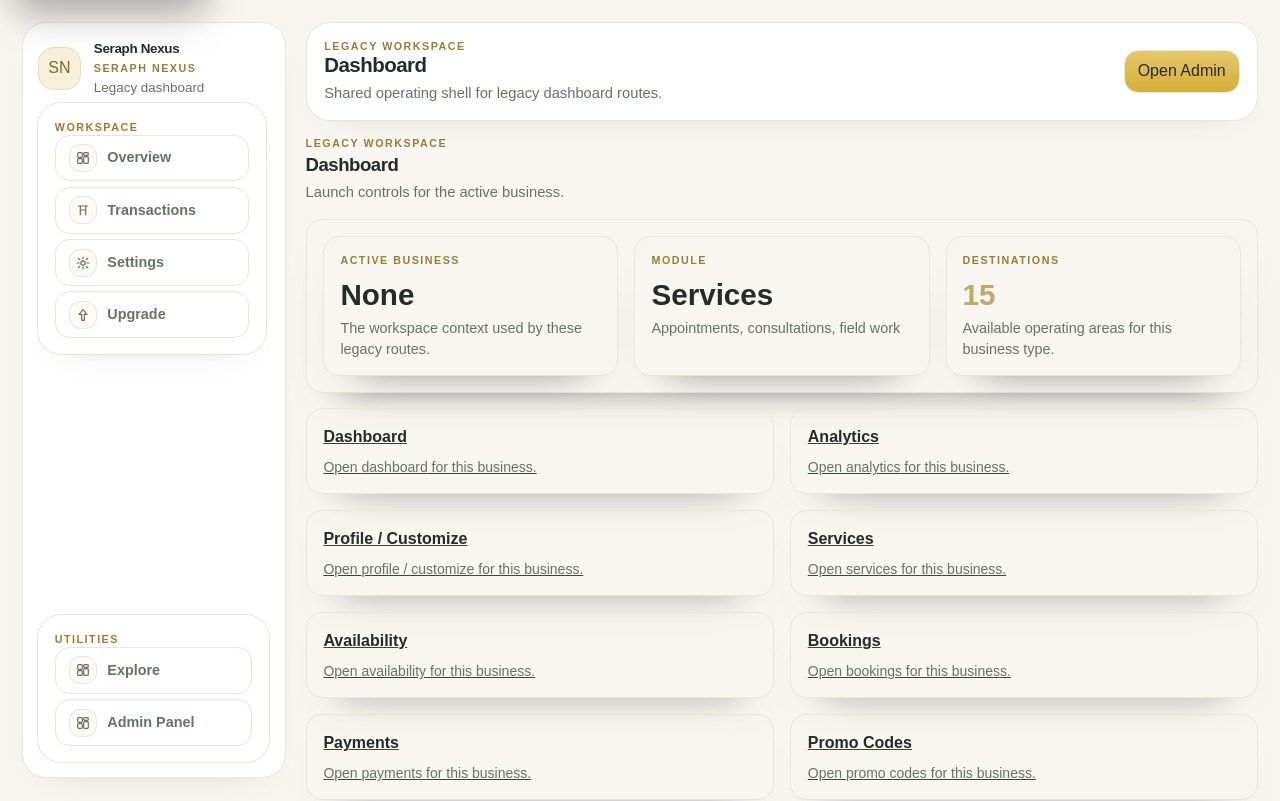
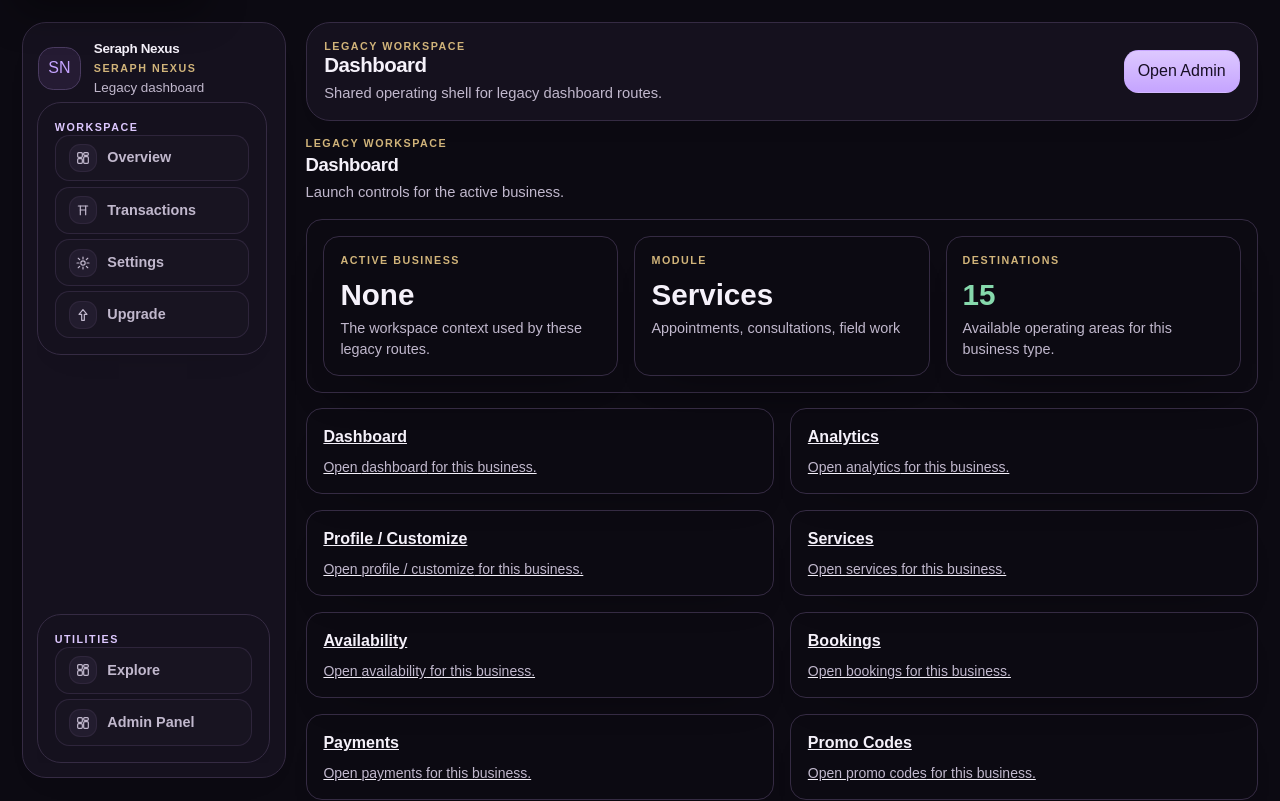
Before and after one commit to DBXXIII2025/SeraphNexus, a Next.js app: page /dashboard in a window 1280 px wide. Shown: the top 801 px of the page. Built offline with nearby package versions, Linux system fonts and the light colour scheme; no server answers.

Commit message:
Unify global platform color tokens and remove legacy light-theme overrides

```diff
--- a/app/globals.css
+++ b/app/globals.css
@@ -6,45 +6,45 @@
   --app-viewport-height: 100vh;
   --font-body: Arial, Helvetica, sans-serif;
   --font-heading: Arial, Helvetica, sans-serif;
-  --page-bg: #0b0c0e;
-  --section-bg: #111317;
-  --surface: #111317;
-  --surface-muted: #0f1114;
-  --surface-raised: #16191e;
-  --panel: #111317;
-  --panel-strong: #16191e;
-  --bg-card: #16191e;
+  --page-bg: #0c0a12;
+  --section-bg: #15111e;
+  --surface: #15111e;
+  --surface-muted: #100d18;
+  --surface-raised: #20172c;
+  --panel: #15111e;
+  --panel-strong: #20172c;
+  --bg-card: #20172c;
   --border: rgba(255, 255, 255, 0.06);
   --border-soft: rgba(255, 255, 255, 0.06);
-  --border-strong: rgba(212, 175, 55, 0.18);
-  --accent: #d4af37;
-  --accent-strong: #b08968;
-  --accent-soft: #e6c76a;
-  --accent-muted: rgba(212, 175, 55, 0.08);
-  --accent-border: rgba(212, 175, 55, 0.18);
-  --accent-contrast: #0b0c0e;
-  --active-bg: rgba(212, 175, 55, 0.12);
-  --muted-bg: #16191e;
+  --border-strong: rgba(197, 164, 255, 0.18);
+  --accent: #c5a4ff;
+  --accent-strong: #9873d2;
+  --accent-soft: #ddc8ff;
+  --accent-muted: rgba(197, 164, 255, 0.08);
+  --accent-border: rgba(197, 164, 255, 0.18);
+  --accent-contrast: #170e24;
+  --active-bg: rgba(197, 164, 255, 0.12);
+  --muted-bg: #20172c;
   --destructive: #f87171;
   --destructive-bg: rgba(248, 113, 113, 0.12);
   --destructive-border: rgba(248, 113, 113, 0.26);
-  --success: #c2a96a;
-  --success-bg: rgba(212, 175, 55, 0.12);
-  --success-border: rgba(212, 175, 55, 0.24);
+  --success: #86d9ac;
+  --success-bg: rgba(134, 217, 172, 0.12);
+  --success-border: rgba(134, 217, 172, 0.24);
   --warning: #e6c76a;
   --warning-bg: rgba(230, 199, 106, 0.14);
   --warning-border: rgba(230, 199, 106, 0.24);
-  --info: #b08968;
-  --info-bg: rgba(176, 137, 104, 0.14);
-  --info-border: rgba(176, 137, 104, 0.26);
-  --text-main: #cfc8bb;
-  --text-strong: #f3efe7;
-  --text-soft: #8a8376;
-  --text-muted: #8a8376;
+  --info: #a9c7ff;
+  --info-bg: rgba(169, 199, 255, 0.14);
+  --info-border: rgba(169, 199, 255, 0.26);
+  --text-main: #f5f1fa;
+  --text-strong: #fff;
+  --text-soft: #c1b8cd;
+  --text-muted: #c1b8cd;
   --shadow-soft: 0 16px 34px rgba(0, 0, 0, 0.3);
   --shadow-card: 0 18px 42px rgba(0, 0, 0, 0.38);
   --shadow-premium: 0 24px 56px rgba(0, 0, 0, 0.46);
-  --focus-ring: 0 0 0 3px rgba(212, 175, 55, 0.18);
+  --focus-ring: 0 0 0 3px rgba(197, 164, 255, 0.18);
   --bg-main: var(--page-bg);
   --surface-dark-undertone: var(--section-bg);
   --surface-dark-soft: var(--surface-muted);
@@ -214,8 +214,8 @@ button,
 
 .btn-secondary:hover,
 .btn-ghost:hover {
-  background: rgba(212, 175, 55, 0.08) !important;
-  border-color: rgba(212, 175, 55, 0.32) !important;
+  background: rgba(197, 164, 255, 0.08) !important;
+  border-color: rgba(197, 164, 255, 0.32) !important;
   color: var(--text-strong) !important;
 }
 
@@ -529,9 +529,9 @@ a:focus-visible {
 .admin-system {
   min-height: var(--app-viewport-height);
   background:
-    radial-gradient(circle at top left, rgba(212, 175, 55, 0.08), transparent 28%),
-    radial-gradient(circle at top right, rgba(176, 137, 104, 0.06), transparent 24%),
-    linear-gradient(180deg, #0b0c0e 0%, #0d0f12 52%, #0b0c0e 100%) !important;
+    radial-gradient(circle at top left, rgba(197, 164, 255, 0.08), transparent 28%),
+    radial-gradient(circle at top right, rgba(152, 115, 210, 0.06), transparent 24%),
+    linear-gradient(180deg, #0c0a12 0%, #120e1a 52%, #0c0a12 100%) !important;
   color: var(--text-main) !important;
 }
 
@@ -565,7 +565,7 @@ a:focus-visible {
   position: relative;
   overflow: hidden;
   border: 1px solid color-mix(in srgb, var(--border-soft) 82%, transparent) !important;
-  background: linear-gradient(180deg, rgba(22, 25, 30, 0.98), rgba(17, 19, 23, 0.98)) !important;
+  background: linear-gradient(180deg, rgba(32, 23, 44, 0.98), rgba(21, 17, 30, 0.98)) !important;
   color: var(--text-main) !important;
   box-shadow: 0 22px 40px -34px rgba(0, 0, 0, 0.68) !important;
 }
@@ -634,8 +634,8 @@ a:focus-visible {
   justify-content: center;
   overflow: hidden;
   border-radius: 0.95rem;
-  border: 1px solid rgba(212, 175, 55, 0.18) !important;
-  background: linear-gradient(180deg, rgba(212, 175, 55, 0.14), rgba(176, 137, 104, 0.08)) !important;
+  border: 1px solid rgba(197, 164, 255, 0.18) !important;
+  background: linear-gradient(180deg, rgba(197, 164, 255, 0.14), rgba(152, 115, 210, 0.08)) !important;
   color: var(--accent) !important;
 }
 
@@ -723,7 +723,7 @@ a:focus-visible {
   overscroll-behavior: contain;
   padding-right: 0.2rem;
   scrollbar-width: thin;
-  scrollbar-color: rgba(212, 175, 55, 0.24) transparent;
+  scrollbar-color: rgba(197, 164, 255, 0.24) transparent;
 }
 
 .admin-sidebar-scroll::-webkit-scrollbar {
@@ -737,8 +737,8 @@ a:focus-visible {
 .admin-sidebar-scroll::-webkit-scrollbar-thumb {
   background: linear-gradient(
     180deg,
-    rgba(212, 175, 55, 0.22),
-    rgba(176, 137, 104, 0.18)
+    rgba(197, 164, 255, 0.22),
+    rgba(152, 115, 210, 0.18)
   );
   border-radius: 999px;
   border: 1px solid rgba(255, 255, 255, 0.04);
@@ -747,8 +747,8 @@ a:focus-visible {
 .admin-sidebar-scroll::-webkit-scrollbar-thumb:hover {
   background: linear-gradient(
     180deg,
-    rgba(212, 175, 55, 0.32),
-    rgba(176, 137, 104, 0.26)
+    rgba(197, 164, 255, 0.32),
+    rgba(152, 115, 210, 0.26)
   );
 }
 
@@ -796,7 +796,7 @@ a:focus-visible {
   justify-content: center;
   border-radius: 0.7rem;
   border: 1px solid color-mix(in srgb, var(--border-soft) 68%, transparent) !important;
-  background: rgba(212, 175, 55, 0.06) !important;
+  background: rgba(197, 164, 255, 0.06) !important;
 }
 
 .admin-nav-label {
@@ -808,21 +808,21 @@ a:focus-visible {
 }
 
 .admin-nav-link-active {
-  background: linear-gradient(180deg, rgba(212, 175, 55, 0.18), rgba(176, 137, 104, 0.12)) !important;
+  background: linear-gradient(180deg, rgba(197, 164, 255, 0.18), rgba(152, 115, 210, 0.12)) !important;
   color: var(--text-strong) !important;
-  border-color: rgba(212, 175, 55, 0.32) !important;
+  border-color: rgba(197, 164, 255, 0.32) !important;
   box-shadow: inset 0 0 0 1px rgba(230, 199, 106, 0.05), 0 16px 28px -24px rgba(0, 0, 0, 0.7) !important;
 }
 
 .admin-nav-link-active .admin-nav-glyph {
-  background: rgba(212, 175, 55, 0.14) !important;
-  border-color: rgba(212, 175, 55, 0.24) !important;
+  background: rgba(197, 164, 255, 0.14) !important;
+  border-color: rgba(197, 164, 255, 0.24) !important;
 }
 
 .admin-action-primary {
-  background: linear-gradient(180deg, #e6c76a, #d4af37) !important;
+  background: linear-gradient(180deg, #ddc8ff, #c5a4ff) !important;
   color: var(--accent-contrast) !important;
-  border-color: rgba(212, 175, 55, 0.42) !important;
+  border-color: rgba(197, 164, 255, 0.42) !important;
 }
 
 .admin-action-secondary {
@@ -872,7 +872,7 @@ a:focus-visible {
 .dashboard-metric-card {
   border-radius: 1rem;
   border: 1px solid color-mix(in srgb, var(--border-soft) 82%, transparent);
-  background: linear-gradient(180deg, rgba(22, 25, 30, 0.98), rgba(17, 19, 23, 0.98));
+  background: linear-gradient(180deg, rgba(32, 23, 44, 0.98), rgba(21, 17, 30, 0.98));
   box-shadow: 0 22px 40px -34px rgba(0, 0, 0, 0.68);
 }
 
@@ -897,7 +897,7 @@ a:focus-visible {
 .admin-system .form-section {
   border-radius: 1rem !important;
   border: 1px solid color-mix(in srgb, var(--border-soft) 78%, transparent) !important;
-  background: linear-gradient(180deg, rgba(22, 25, 30, 0.98), rgba(17, 19, 23, 0.98)) !important;
+  background: linear-gradient(180deg, rgba(32, 23, 44, 0.98), rgba(21, 17, 30, 0.98)) !important;
   box-shadow: 0 22px 40px -34px rgba(0, 0, 0, 0.68) !important;
 }
 
@@ -923,7 +923,7 @@ a:focus-visible {
   min-height: 1.8rem;
   border-radius: 999px !important;
   border: 1px solid color-mix(in srgb, var(--border-soft) 78%, transparent) !important;
-  background: rgba(212, 175, 55, 0.08) !important;
+  background: rgba(197, 164, 255, 0.08) !important;
   padding: 0.18rem 0.7rem !important;
   color: var(--text-main) !important;
   font-size: 0.72rem;
@@ -1081,7 +1081,7 @@ a:focus-visible {
   width: 2.5rem;
   align-items: center;
   justify-content: center;
-  border: 1px solid rgba(212, 175, 55, 0.18) !important;
+  border: 1px solid rgba(197, 164, 255, 0.18) !important;
   background: var(--accent-muted) !important;
   color: var(--accent) !important;
 }
@@ -1188,7 +1188,7 @@ a:focus-visible {
   flex-shrink: 0;
   align-items: center;
   justify-content: center;
-  border: 1px solid rgba(212, 175, 55, 0.18) !important;
+  border: 1px solid rgba(197, 164, 255, 0.18) !important;
   background: var(--accent-muted) !important;
   color: var(--accent) !important;
   font-weight: 700;
@@ -1197,7 +1197,7 @@ a:focus-visible {
 .public-chip {
   display: inline-flex;
   width: fit-content;
-  border: 1px solid rgba(212, 175, 55, 0.18) !important;
+  border: 1px solid rgba(197, 164, 255, 0.18) !important;
   padding: 0.25rem 0.5rem;
   background: var(--accent-muted) !important;
   color: var(--accent) !important;
@@ -1328,7 +1328,7 @@ a:focus-visible {
   overflow: hidden;
   border-radius: 0.95rem;
   border: 1px solid var(--border-soft);
-  background: linear-gradient(180deg, rgba(22, 25, 30, 0.98), rgba(17, 19, 23, 0.98)) !important;
+  background: linear-gradient(180deg, rgba(32, 23, 44, 0.98), rgba(21, 17, 30, 0.98)) !important;
   box-shadow: 0 8px 18px rgba(0, 0, 0, 0.22);
 }
 
@@ -1351,27 +1351,27 @@ a:focus-visible {
 }
 
 
-/* Editorial marketplace landing page: scoped so dashboards and checkout stay unchanged. */
+/* Shared SeraphCore palette for marketplace landing and platform surfaces. */
 body:has(.sn-home) {
-  background: #f7f6f1;
-  color: #282c27;
+  background: #0c0a12;
+  color: #f5f1fa;
 }
 body:has(.sn-home) .app-root-shell {
-  --page-bg: #f7f6f1;
-  --section-bg: #fbfaf6;
-  --surface: #ffffff;
-  --surface-muted: #f3f2eb;
-  --surface-raised: #ffffff;
-  --border-soft: #e7e7dd;
-  --border-strong: #d8d8cd;
-  --accent: #e8c75d;
-  --accent-muted: #f5eed7;
-  --accent-contrast: #252b28;
-  --text-main: #343b35;
-  --text-strong: #252b28;
-  --text-soft: #626a62;
-  --text-muted: #7a8076;
-  color-scheme: light;
+  --page-bg: #0c0a12;
+  --section-bg: #100d18;
+  --surface: #15111e;
+  --surface-muted: #120e1a;
+  --surface-raised: #15111e;
+  --border-soft: #352b43;
+  --border-strong: #4a3b60;
+  --accent: #c5a4ff;
+  --accent-muted: #251b33;
+  --accent-contrast: #170e24;
+  --text-main: #f5f1fa;
+  --text-strong: #f5f1fa;
+  --text-soft: #c1b8cd;
+  --text-muted: #b7acc6;
+  color-scheme: dark;
 }
 .sn-home a,
 body:has(.sn-home) .app-root-shell > div a {
@@ -1383,13 +1383,13 @@ body:has(.sn-home) .app-root-shell > div a {
 .sn-home .sn-feature-card {
   background-image: none;
 }
-.sn-home .sn-card-service { background-color: #e8eee6; }
-.sn-home .sn-card-rental { background-color: #f0e3dd; }
-.sn-home .sn-card-shop { background-color: #293632; }
-.sn-home .sn-card-business { background-color: #f0d778; }
+.sn-home .sn-card-service { background-color: #15111e; }
+.sn-home .sn-card-rental { background-color: #1a1425; }
+.sn-home .sn-card-shop { background-color: #20172c; }
+.sn-home .sn-card-business { background-color: #251b33; }
 body:has(.sn-home) .site-brand-mark {
-  border-color: #e4dfcf !important;
-  background: #f5eed7 !important;
+  border-color: #4a3b60 !important;
+  background: #251b33 !important;
 }
 @media (prefers-reduced-motion: reduce) {
   .sn-home .sn-feature-card { transition: none; }
@@ -1401,47 +1401,45 @@ body:has(.sn-home) .site-brand-mark {
    Layout and permissions remain controlled by their existing components. */
 body:has(.admin-system),
 body:has(.public-business-page) {
-  background: #f7f6f1;
+  background: #0c0a12;
 }
 body:has(.admin-system) .app-root-shell,
 body:has(.public-business-page) .app-root-shell {
-  --page-bg: #f7f6f1;
-  --section-bg: #fbfaf6;
-  --surface: #ffffff;
-  --surface-muted: #f2f2eb;
-  --surface-raised: #ffffff;
-  --border: #e6e6dc;
-  --border-soft: #e6e6dc;
-  --border-strong: #d9d7c8;
-  --accent: #d9b64d;
-  --accent-soft: #9b7c29;
-  --accent-muted: #f6efd9;
-  --accent-contrast: #252b28;
-  --text-main: #3d453f;
-  --text-strong: #252b28;
-  --text-soft: #687168;
-  --text-muted: #7d847b;
-  --shadow-card: 0 15px 35px -28px rgba(38, 43, 38, .34);
-  --shadow-soft: 0 12px 28px -24px rgba(38, 43, 38, .25);
-  color-scheme: light;
+  --page-bg: #0c0a12;
+  --section-bg: #100d18;
+  --surface: #15111e;
+  --surface-muted: #120e1a;
+  --surface-raised: #15111e;
+  --border: #352b43;
+  --border-soft: #352b43;
+  --border-strong: #4a3b60;
+  --accent: #c5a4ff;
+  --accent-soft: #ddc8ff;
+  --accent-muted: #251b33;
+  --accent-contrast: #170e24;
+  --text-main: #f5f1fa;
+  --text-strong: #f5f1fa;
+  --text-soft: #c1b8cd;
+  --text-muted: #b7acc6;
+  --shadow-card: 0 15px 35px -28px rgba(0,0,0, .34);
+  --shadow-soft: 0 12px 28px -24px rgba(0,0,0, .25);
+  color-scheme: dark;
 }
 .admin-system {
-  background: #f7f6f1 !important;
-  color: #3d453f !important;
-}
-.admin-system * {
-  border-color: #e6e6dc !important;
-}
+  background: #0c0a12 !important;
+  color: #f5f1fa !important;
+}
+
 .admin-system-sidebar,
 .admin-system .admin-panel,
 .admin-system .admin-page-header,
 .admin-system .admin-topnav,
 .admin-system .admin-sidebar-section {
-  background: #ffffff !important;
-  color: #3d453f !important;
-  border: 1px solid #e6e6dc !important;
+  background: #15111e !important;
+  color: #f5f1fa !important;
+  border: 1px solid #352b43 !important;
   border-radius: 1.5rem;
-  box-shadow: 0 14px 34px -29px rgba(38,43,38,.30) !important;
+  box-shadow: 0 14px 34px -29px rgba(0,0,0,.30) !important;
 }
 .admin-system-sidebar::before,
 .admin-system .admin-panel::before,
@@ -1454,22 +1452,22 @@ body:has(.public-business-page) .app-root-shell {
 .admin-system .admin-page-title,
 .admin-system .section-title,
 .admin-system .admin-brand-name {
-  color: #252b28 !important;
+  color: #f5f1fa !important;
   letter-spacing: -.025em;
 }
 .admin-system .admin-eyebrow,
 .admin-system .admin-sidebar-eyebrow,
 .admin-system .section-kicker {
-  color: #977e37 !important;
+  color: #d1b47a !important;
 }
 .admin-system .admin-sidebar-heading,
 .admin-system .admin-muted {
-  color: #687168 !important;
+  color: #c1b8cd !important;
 }
 .admin-system .admin-brand-mark {
-  border-color: #e8dfc6 !important;
-  background: #f6efd9 !important;
-  color: #846923 !important;
+  border-color: #4a3b60 !important;
+  background: #251b33 !important;
+  color: #c5a4ff !important;
 }
 .admin-system .admin-shell-grid {
   max-width: 1680px;
@@ -1487,15 +1485,15 @@ body:has(.public-business-page) .app-root-shell {
 .admin-system .surface-panel,
 .admin-system .empty-state,
 .admin-system .form-section {
-  background: #fff !important;
-  color: #3d453f !important;
-  border: 1px solid #e6e6dc !important;
+  background: #15111e !important;
+  color: #f5f1fa !important;
+  border: 1px solid #352b43 !important;
   border-radius: 1.25rem;
-  box-shadow: 0 12px 30px -28px rgba(38,43,38,.25) !important;
+  box-shadow: 0 12px 30px -28px rgba(0,0,0,.25) !important;
 }
 body:has(.public-business-page) .public-business-page {
-  background: #f7f6f1 !important;
-  color: #303831 !important;
+  background: #0c0a12 !important;
+  color: #f5f1fa !important;
 }
 body:has(.public-business-page) .public-profile-shell-full {
   max-width: 76rem;
@@ -1505,14 +1503,14 @@ body:has(.public-business-page) .public-topnav,
 body:has(.public-business-page) .public-hero,
 body:has(.public-business-page) .public-section,
 body:has(.public-business-page) .public-gallery-frame {
-  border: 1px solid #e7e6da !important;
+  border: 1px solid #352b43 !important;
   border-radius: 1.5rem;
-  background: #ffffff !important;
-  color: #303831 !important;
-  box-shadow: 0 15px 35px -30px rgba(38,43,38,.28) !important;
+  background: #15111e !important;
+  color: #f5f1fa !important;
+  box-shadow: 0 15px 35px -30px rgba(0,0,0,.28) !important;
 }
 body:has(.public-business-page) .public-hero {
-  background: #f3f1e6 !important;
+  background: #1a1425 !important;
 }
 body:has(.public-business-page) .public-gallery-frame {
   overflow: hidden;
@@ -1549,7 +1547,7 @@ body:has(.public-business-page) .public-chip {
     overflow-x: hidden !important;
     overscroll-behavior-y: contain;
     scrollbar-width: thin;
-    scrollbar-color: #c8b778 transparent;
+    scrollbar-color: #9873d2 transparent;
     padding-bottom: 1.5rem;
   }
   .admin-sidebar-scroll .admin-sidebar-section {
@@ -1561,60 +1559,60 @@ body:has(.public-business-page) .public-chip {
   }
 }
 .admin-sidebar-scroll:focus-visible {
-  outline: 2px solid #d9b64d;
+  outline: 2px solid #c5a4ff;
   outline-offset: -2px;
 }
 /* Seravelle chat: isolated visual styling, existing conversation/actions APIs retained. */
 .seravelle-chat {
-  --text-main: #343b35;
-  --text-strong: #252b28;
-  --text-soft: #687168;
-  --text-muted: #7d847b;
-  --surface: #fff;
-  --surface-raised: #fff;
-  --border-soft: #e7e8df;
-  --accent-muted: #f7edcf;
-  --accent-soft: #876d24;
-  color: #343b35;
+  --text-main: #f5f1fa;
+  --text-strong: #f5f1fa;
+  --text-soft: #c1b8cd;
+  --text-muted: #b7acc6;
+  --surface: #15111e;
+  --surface-raised: #15111e;
+  --border-soft: #352b43;
+  --accent-muted: #251b33;
+  --accent-soft: #ddc8ff;
+  color: #f5f1fa;
 }
 .seravelle-chat .seravelle-conversations,
 .seravelle-chat .seravelle-thread,
 .seravelle-chat .seravelle-messages { min-width: 0; }
-.seravelle-chat .seravelle-messages { scrollbar-width: thin; scrollbar-color: #d8d8ca transparent; }
-.seravelle-chat .seravelle-composer textarea:focus-visible { box-shadow: 0 0 0 3px #eadba5; }
+.seravelle-chat .seravelle-messages { scrollbar-width: thin; scrollbar-color: #4a3b60 transparent; }
+.seravelle-chat .seravelle-composer textarea:focus-visible { box-shadow: 0 0 0 3px #4a3b60; }
 .seravelle-chat .seravelle-conversations button:focus-visible,
-.seravelle-chat .seravelle-composer button:focus-visible { outline: 2px solid #ad8c2d; outline-offset: 2px; }
+.seravelle-chat .seravelle-composer button:focus-visible { outline: 2px solid #c5a4ff; outline-offset: 2px; }
 
 
 /* Marketplace category pages use the same editorial palette as the new landing page. */
 body:has(.sn-marketplace) {
-  background: #f7f6f1 !important;
-  color-scheme: light;
+  background: #0c0a12 !important;
+  color-scheme: dark;
 }
 body:has(.sn-marketplace) .app-root-shell {
-  --page-bg: #f7f6f1;
-  --section-bg: #fbfaf6;
-  --surface: #ffffff;
-  --surface-raised: #ffffff;
-  --surface-muted: #f2f4ee;
-  --border-soft: #e1e5da;
-  --border-strong: #cfd9cb;
-  --accent: #e5bc4f;
-  --accent-muted: #f7edcf;
-  --accent-contrast: #29332c;
-  --text-main: #354139;
-  --text-strong: #29332c;
-  --text-soft: #68746a;
-  --text-muted: #778076;
-  color-scheme: light;
-}
-.sn-home .sn-card-shop { background-color: #dbe8d6 !important; }
+  --page-bg: #0c0a12;
+  --section-bg: #100d18;
+  --surface: #15111e;
+  --surface-raised: #15111e;
+  --surface-muted: #120e1a;
+  --border-soft: #352b43;
+  --border-strong: #4a3b60;
+  --accent: #c5a4ff;
+  --accent-muted: #251b33;
+  --accent-contrast: #170e24;
+  --text-main: #f5f1fa;
+  --text-strong: #f5f1fa;
+  --text-soft: #c1b8cd;
+  --text-muted: #b7acc6;
+  color-scheme: dark;
+}
+.sn-home .sn-card-shop { background-color: #20172c !important; }
 .sn-marketplace a { text-decoration: none; }
-.sn-marketplace input::placeholder { color: #879186; }
+.sn-marketplace input::placeholder { color: #b7acc6; }
 .sn-marketplace button:focus-visible,
-.sn-marketplace a:focus-visible { outline: 3px solid #b49b50; outline-offset: 3px; }
-
-/* Scoped company experience; do not alter platform themes. */
+.sn-marketplace a:focus-visible { outline: 3px solid #c5a4ff; outline-offset: 3px; }
+
+/* Company-specific layout, using the shared SeraphCore palette. */
 .sc-company { --text-main:#f5f1fa; --text-strong:#fff; --text-soft:#c1b8cd; --accent:#c5a4ff; --accent-contrast:#170e24; color-scheme:dark; }
 .sc-company a { text-decoration:none; }
 .sc-company a:focus-visible,.sc-company button:focus-visible,.sc-company summary:focus-visible,.sc-company input:focus-visible,.sc-company select:focus-visible,.sc-company textarea:focus-visible { outline:2px solid #c5a4ff; outline-offset:4px; }
```
